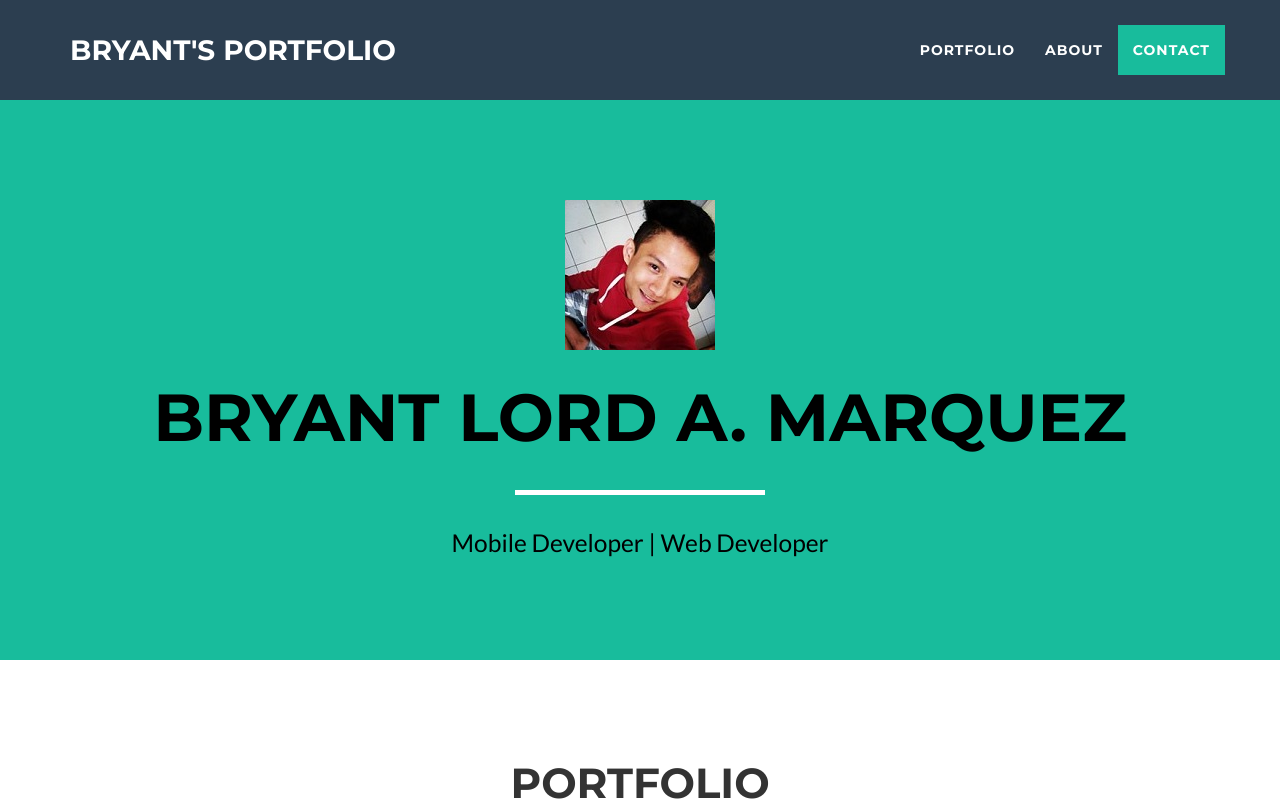
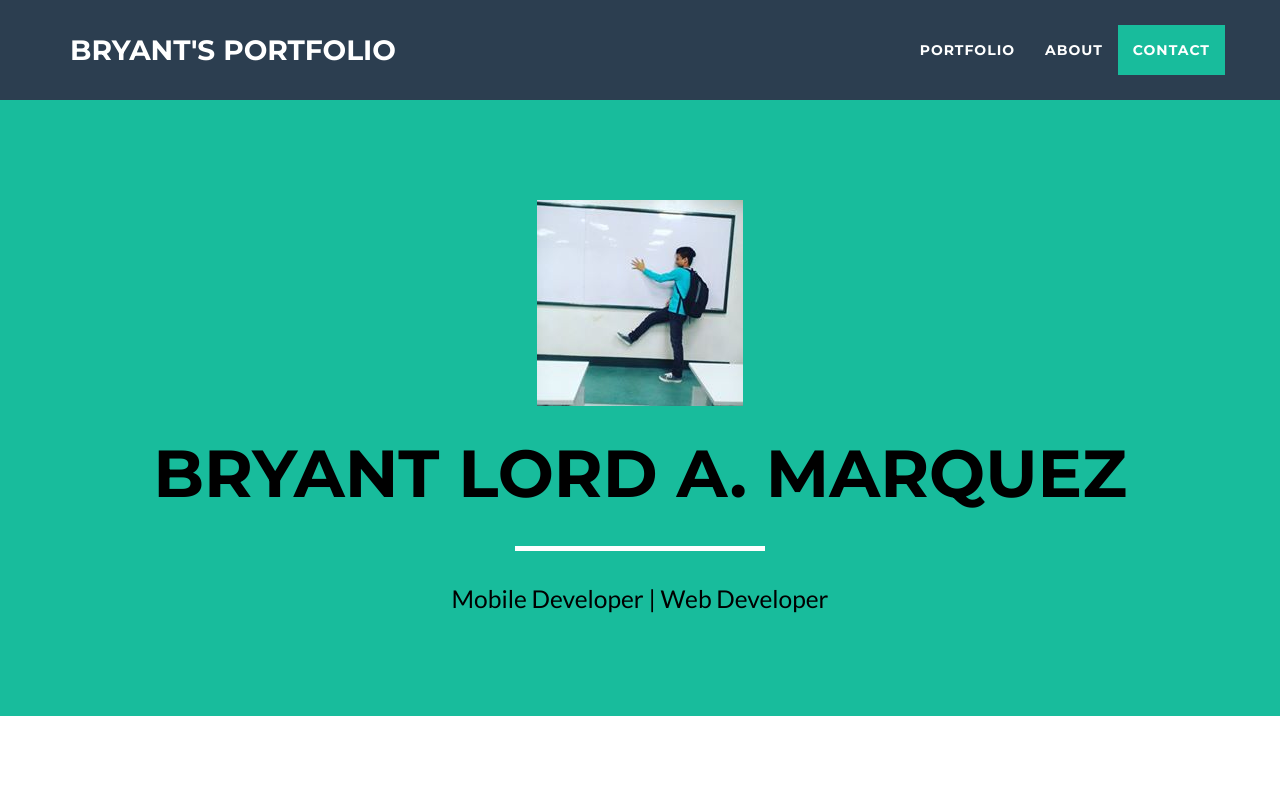
Before and after one commit to lordbryant/lordbryant, a website: page index.html in a window 1280 px wide. Shown: the top 809 px of the page. Drawn offline with nearby package versions, Linux system fonts and the light colour scheme.

Commit message:
Update index.html

```diff
--- a/index.html
+++ b/index.html
@@ -65,7 +65,7 @@
         <div class="container" style="">
             <div class="row">
                 <div class="col-lg-12">
-                    <img class="img-responsive" src="img/bry.jpg" alt="">
+                    <img class="img-responsive" src="img/qwq.jpg" alt="">
                     <div class="intro-text">
                         <span class="name" style="color: black;">Bryant Lord A. Marquez</span>
                         <hr class="star-light">
```
